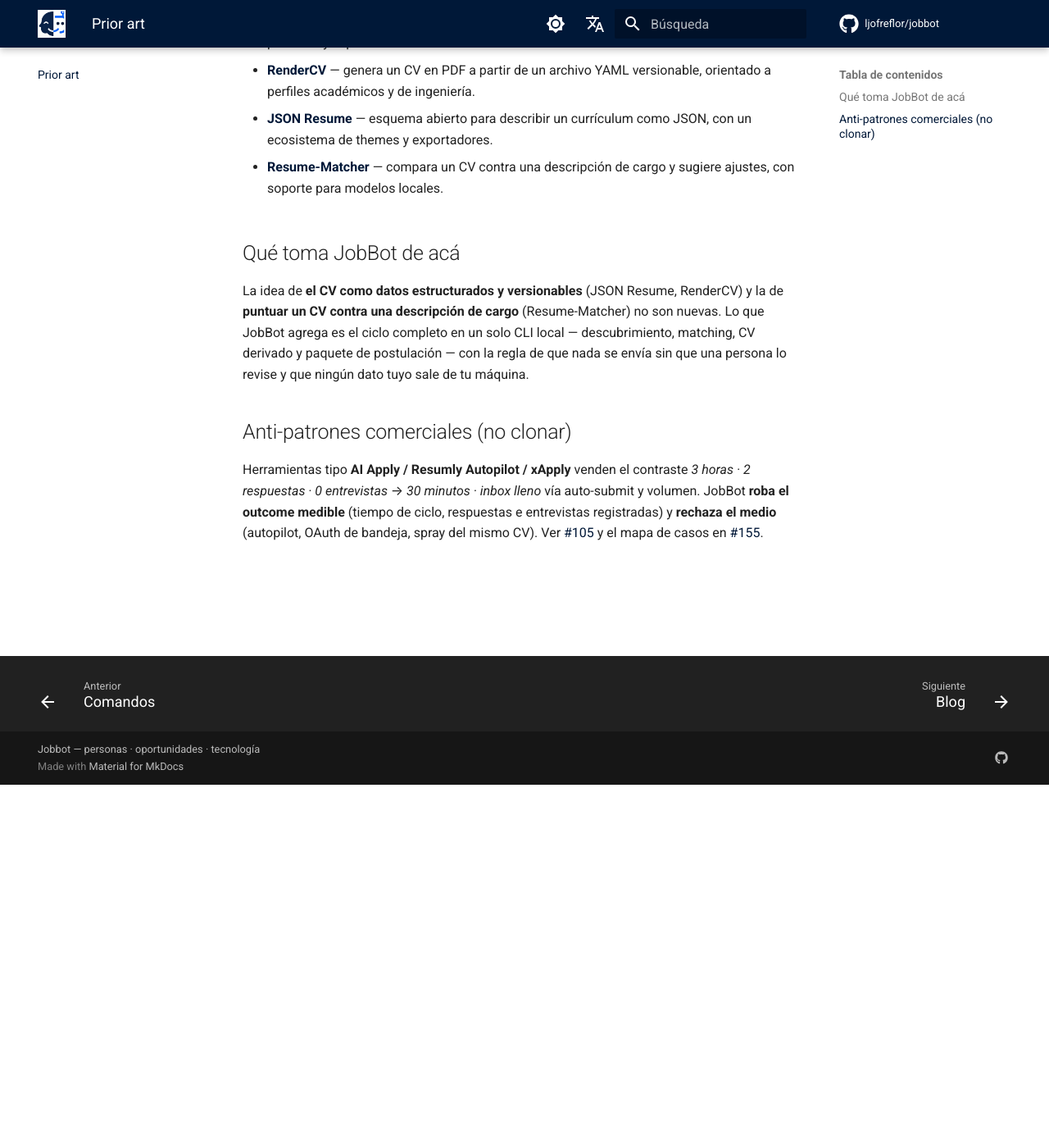
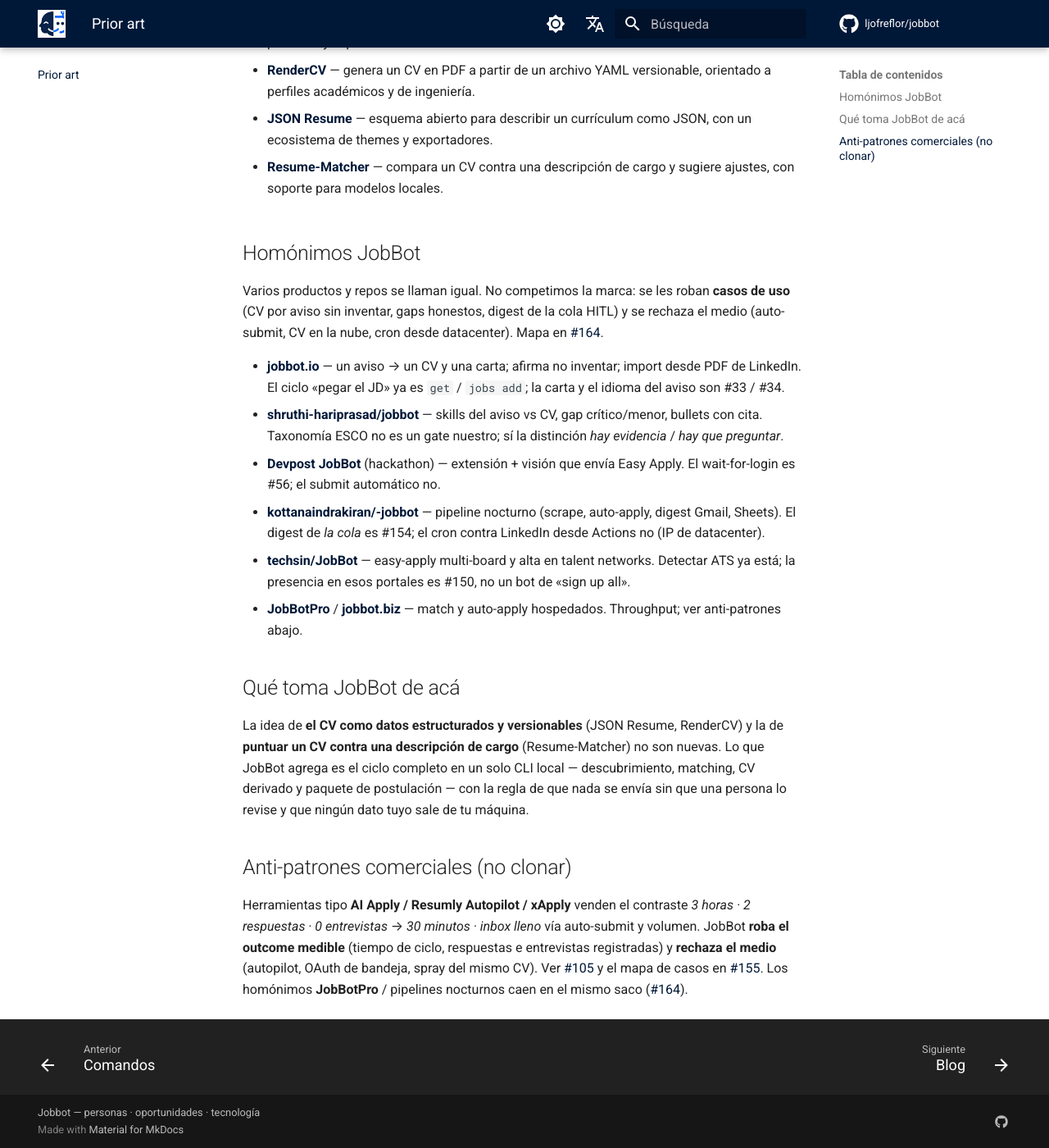
Before and after one commit to ljofreflor/jobbot, an MkDocs documentation site: the page built from docs/prior-art.md, in a window 1280 px wide and 1400 px high, scrolled down 443 px. Shown: the whole window at 82% size. Built offline with MkDocs 1.6.1 and Material for MkDocs 9.7.7, drawn with Linux system fonts in a browser that asks for light colours; comment, search, counter and statistics services are not loaded.

Commit message:
docs(prior-art): map namesake JobBots to stealable use cases (#164)
Inventory other products called JobBot; keep HITL/local outcomes (tailored
CV, honest gaps, login wait, digest of the queue) and reject autopilot.

Co-authored-by: Leonardo Andrés Jofré Flor <ljofre2146@gmail.com>

```diff
--- a/docs/prior-art.md
+++ b/docs/prior-art.md
@@ -32,6 +32,31 @@ conocerlos antes de escribir código propio. Una línea neutral cada uno.
   contra una descripción de cargo y sugiere ajustes, con soporte para modelos
   locales.
 
+## Homónimos JobBot
+
+Varios productos y repos se llaman igual. No competimos la marca: se les roban
+**casos de uso** (CV por aviso sin inventar, gaps honestos, digest de la cola HITL)
+y se rechaza el medio (auto-submit, CV en la nube, cron desde datacenter). Mapa en
+[#164](https://github.com/ljofreflor/jobbot/issues/164).
+
+- **[jobbot.io](https://jobbot.io/en)** — un aviso → un CV y una carta; afirma no
+  inventar; import desde PDF de LinkedIn. El ciclo «pegar el JD» ya es `get` /
+  `jobs add`; la carta y el idioma del aviso son #33 / #34.
+- **[shruthi-hariprasad/jobbot](https://github.com/shruthi-hariprasad/jobbot)** —
+  skills del aviso vs CV, gap crítico/menor, bullets con cita. Taxonomía ESCO no
+  es un gate nuestro; sí la distinción *hay evidencia* / *hay que preguntar*.
+- **[Devpost JobBot](https://devpost.com/software/jobbot-jg2l9h)** (hackathon) —
+  extensión + visión que envía Easy Apply. El wait-for-login es #56; el submit
+  automático no.
+- **[kottanaindrakiran/-jobbot](https://github.com/kottanaindrakiran/-jobbot)** —
+  pipeline nocturno (scrape, auto-apply, digest Gmail, Sheets). El digest de *la
+  cola* es #154; el cron contra LinkedIn desde Actions no (IP de datacenter).
+- **[techsin/JobBot](https://github.com/techsin/JobBot)** — easy-apply multi-board
+  y alta en talent networks. Detectar ATS ya está; la presencia en esos portales
+  es #150, no un bot de «sign up all».
+- **[JobBotPro](https://jobbotpro.carrd.co/)** / **[jobbot.biz](https://jobbot.biz/)** —
+  match y auto-apply hospedados. Throughput; ver anti-patrones abajo.
+
 ## Qué toma JobBot de acá
 
 La idea de **el CV como datos estructurados y versionables** (JSON Resume, RenderCV)
@@ -49,3 +74,5 @@ auto-submit y volumen. JobBot **roba el outcome medible** (tiempo de ciclo,
 respuestas e entrevistas registradas) y **rechaza el medio** (autopilot, OAuth
 de bandeja, spray del mismo CV). Ver [#105](https://github.com/ljofreflor/jobbot/issues/105)
 y el mapa de casos en [#155](https://github.com/ljofreflor/jobbot/issues/155).
+Los homónimos **JobBotPro** / pipelines nocturnos caen en el mismo saco
+([#164](https://github.com/ljofreflor/jobbot/issues/164)).
```
